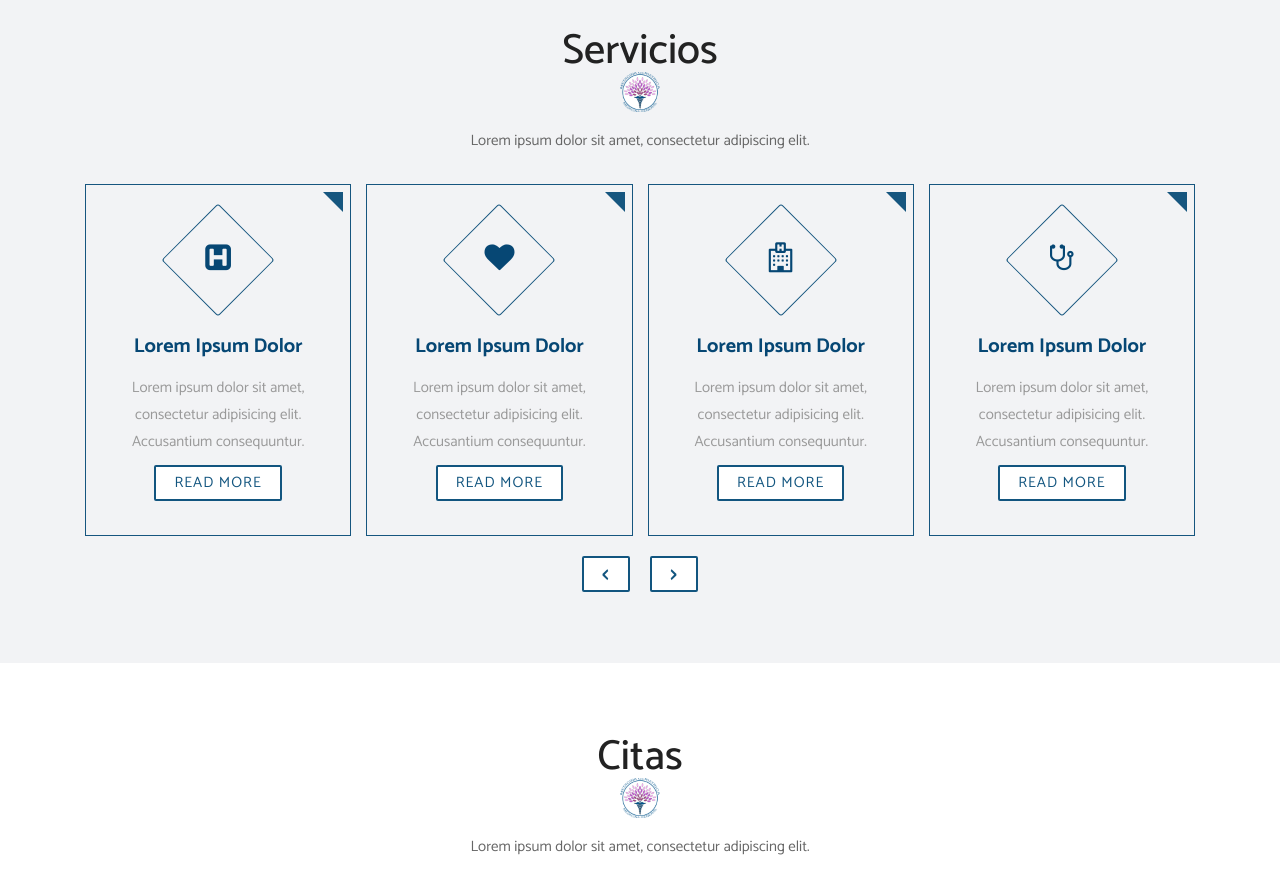
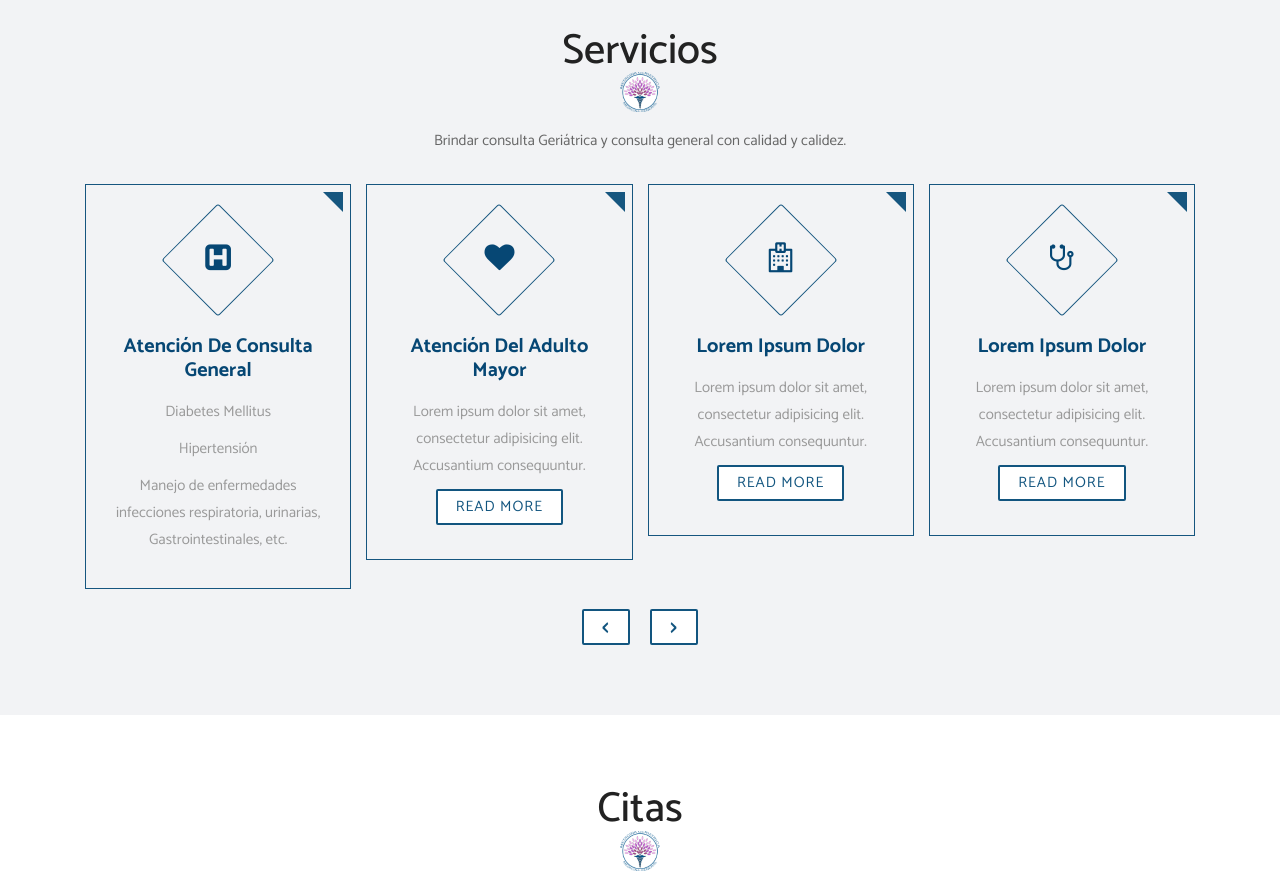
Before and after one commit to DilanJudiel/drapatriciageriatria, a plain HTML site: page index.html in a window 1280 px wide. Shown: the part 1600-2474 px from the top of the page. Drawn offline with Linux system fonts and the light colour scheme; some packages are replaced by stand-ins of ours; a script that the page names is missing.

Commit message:
Servicios

```diff
--- a/index.html
+++ b/index.html
@@ -243,11 +243,10 @@
           <div class="col-lg-12">
             <div class="title-box">
               <h2>Servicios</h2>
-              <p>Lorem ipsum dolor sit amet, consectetur adipiscing elit.</p>
+              <p>Brindar consulta Geriátrica y consulta general con calidad y calidez.</p>
             </div>
           </div>
         </div>
-
         <div class="row">
           <div class="col-lg-12">
             <div class="owl-carousel owl-theme">
@@ -256,12 +255,11 @@
                   <div class="service-icon">
                     <i class="fa fa-h-square" aria-hidden="true"></i>
                   </div>
-                  <h3 class="title">Lorem ipsum dolor</h3>
-                  <p class="description">
-                    Lorem ipsum dolor sit amet, consectetur adipisicing elit.
-                    Accusantium consequuntur.
-                  </p>
-                  <a href="#" class="new-btn-d br-2">Read More</a>
+                  <h3 class="title">Atención de consulta general</h3>
+                  <p class="description">Diabetes Mellitus</p>
+                  <p class="description">Hipertensión</p>
+                  <p class="description">Manejo de enfermedades infecciones respiratoria, urinarias, Gastrointestinales, etc.</p>
+                  <!-- <a href="#" class="new-btn-d br-2">Read More</a> -->
                 </div>
               </div>
               <div class="item">
@@ -269,7 +267,7 @@
                   <div class="service-icon">
                     <i class="fa fa-heart" aria-hidden="true"></i>
                   </div>
-                  <h3 class="title">Lorem ipsum dolor</h3>
+                  <h3 class="title">Atención del adulto mayor</h3>
                   <p class="description">
                     Lorem ipsum dolor sit amet, consectetur adipisicing elit.
                     Accusantium consequuntur.
```
